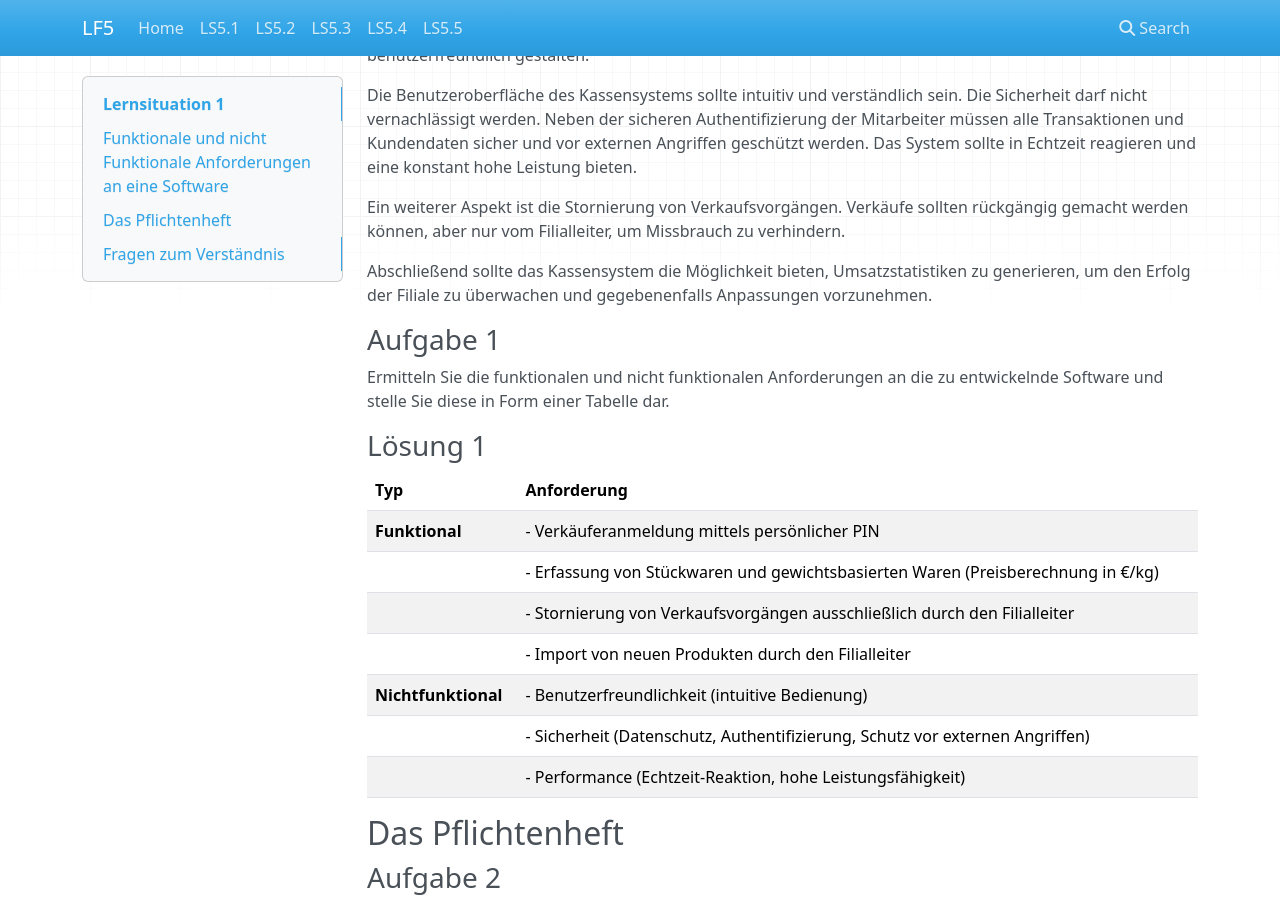
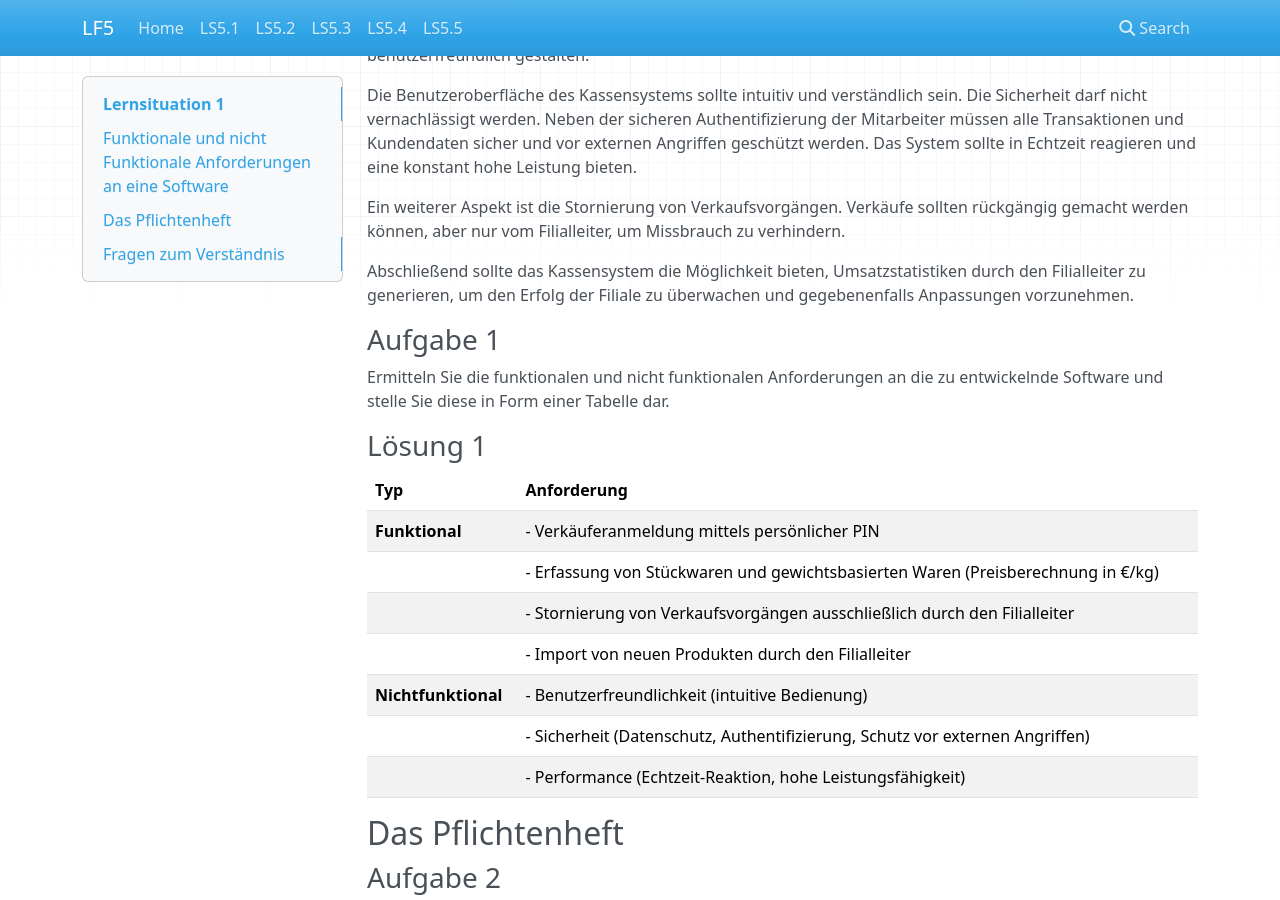
Before and after one commit to jtuttas/LF5, an MkDocs documentation site: the page built from docs/Lernsituation1.md, in a window 1280 px wide and 900 px high, scrolled down 1954 px. Built offline with MkDocs 1.6.1, drawn with Linux system fonts in a browser that asks for light colours; nearby versions of some CDN libraries; some of the changed text lies outside the part shown.

Commit message:
neuen Änderungen

```diff
--- a/docs/Lernsituation1.md
+++ b/docs/Lernsituation1.md
@@ -35,7 +35,7 @@ Die Benutzeroberfläche des Kassensystems sollte intuitiv und verständlich sein
 
 Ein weiterer Aspekt ist die Stornierung von Verkaufsvorgängen. Verkäufe sollten rückgängig gemacht werden können, aber nur vom Filialleiter, um Missbrauch zu verhindern.
 
-Abschließend sollte das Kassensystem die Möglichkeit bieten, Umsatzstatistiken zu generieren, um den Erfolg der Filiale zu überwachen und gegebenenfalls Anpassungen vorzunehmen.
+Abschließend sollte das Kassensystem die Möglichkeit bieten, Umsatzstatistiken durch den Filialleiter zu generieren, um den Erfolg der Filiale zu überwachen und gegebenenfalls Anpassungen vorzunehmen.
 
 <!--lastenheft-->
 
```
Also changed, not shown: other parts of docs/Lernsituation1.md (+2 -2 lines), docs/Lastenheft.md (+1 -1 lines), docs/images/usercase.png, 1 other file.
